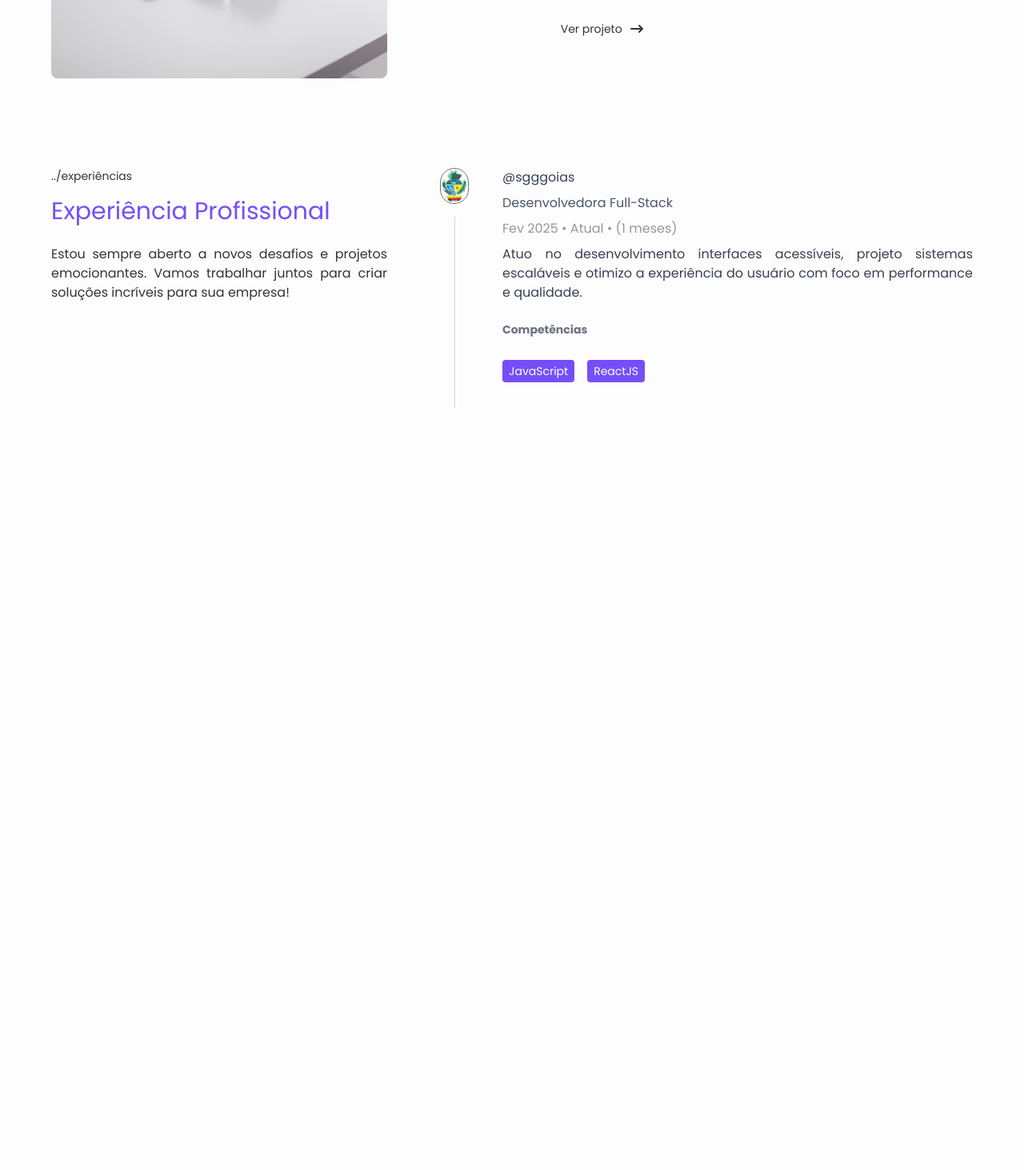
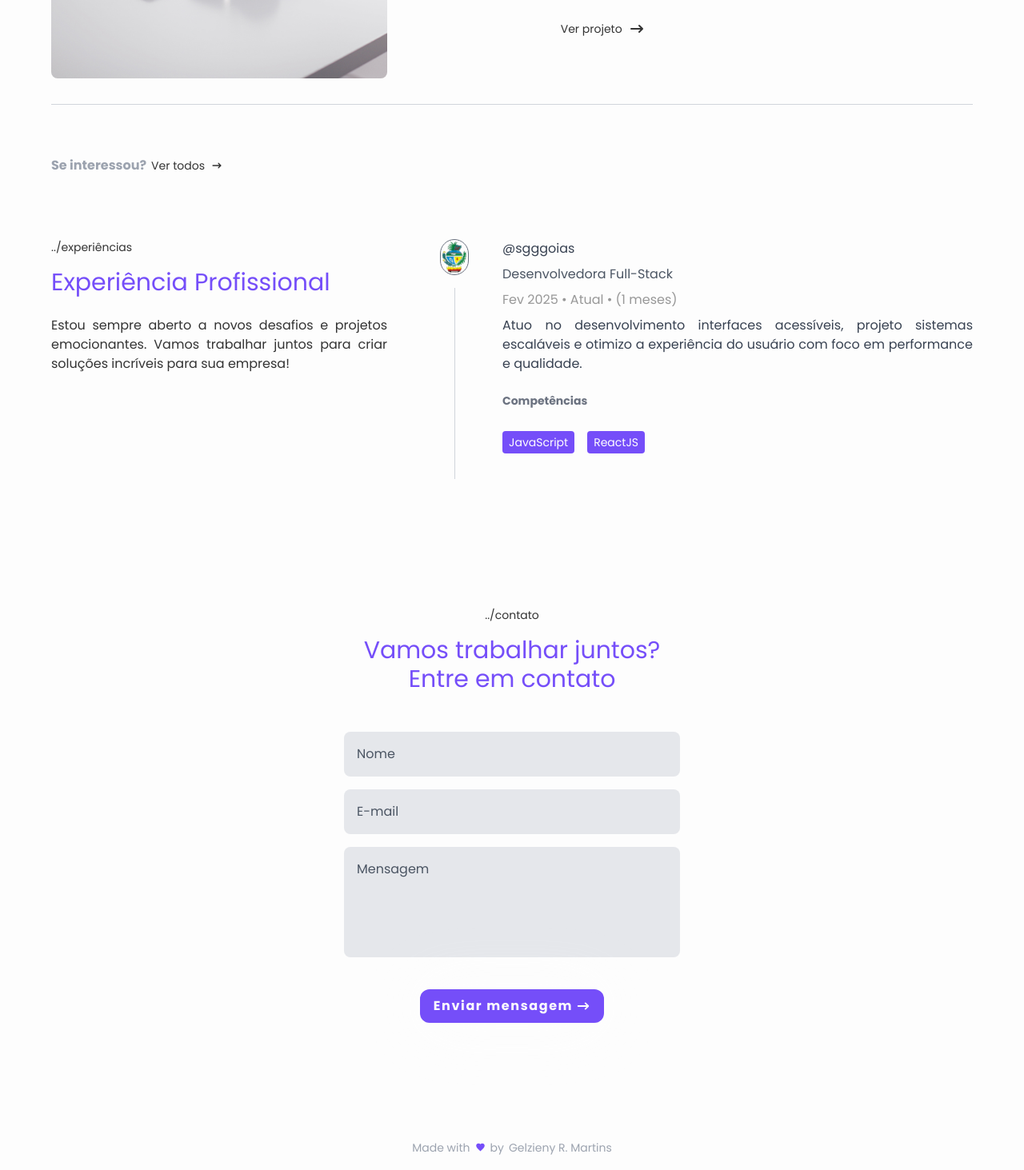
Before and after one commit to Gelzieny/teck-by-gelzieny, a Next.js app: page / in a window 1280 px wide. Shown: the part 1463-2926 px from the top of the page at 80% size. Before the commit the page ends 2037 px from the top, so only its background shows below. Built offline with nearby package versions, Linux system fonts and the light colour scheme.

Commit message:
Finalizando a sessão contatos e footer do projeto

```diff
--- /dev/null
+++ b/src/components/button/index.tsx
@@ -0,0 +1,18 @@
+import { cn } from '../../lib/utils'
+import { ButtonHTMLAttributes } from 'react'
+
+type ButtonProps = ButtonHTMLAttributes<HTMLButtonElement>
+
+export const Button = ({ children, className, ...props }: ButtonProps) => {
+  return (
+    <button
+      className={cn(
+        'inline-flex items-center gap-1 px-4 py-2 bg-main-color rounded-xl text-white-color tracking-widest font-semibold border border-transparent ease-in duration-300 hover:bg-transparent hover:text-main-color hover:border-main-color',
+        className
+      )}
+      {...props}
+    >
+      {children}
+    </button>
+  )
+}
--- /dev/null
+++ b/src/components/contact-form/index.tsx
@@ -0,0 +1,77 @@
+'use client'
+
+import { z } from 'zod'
+import { useForm } from 'react-hook-form'
+import { HiArrowNarrowRight } from 'react-icons/hi'
+import { zodResolver } from '@hookform/resolvers/zod'
+import { SectionTitle } from '../section-title'
+import { Button } from '../button'
+
+const contactFormSchema = z.object({
+  name: z.string().min(3).max(100),
+  email: z.string().email(),
+  message: z.string().min(1).max(500),
+})
+
+type ContactFormData = z.infer<typeof contactFormSchema>
+
+export function ContactForm() {
+  const {
+    handleSubmit,
+    register,
+    reset,
+    formState: { isSubmitting },
+  } = useForm<ContactFormData>({
+    resolver: zodResolver(contactFormSchema),
+  })
+
+  const onSubmit = (data: ContactFormData) => {
+    console.log(data)
+  }
+
+  return (
+    <section
+      className="px-16 md:py-32 flex items-center justify-center "
+      id="contact"
+    >
+      <div className="w-full max-w-[420px] mx-auto">
+        <SectionTitle
+          subtitle="contato"
+          title="Vamos trabalhar juntos? Entre em contato"
+          className="items-center text-center"
+        />
+
+        <form
+          onSubmit={handleSubmit(onSubmit)}
+          className="mt-12 w-full flex flex-col gap-4"
+        >
+          <input
+            type="text"
+            placeholder="Nome"
+            {...register('name')}
+            className="w-full h-14 placeholder:text-gray-600 bg-gray-200 dark:bg-gray-800 rounded-lg dark:placeholder:text-gray-400 dark:text-gray-50 p-4 focus:outline-none focus:ring-2 ring-main-color"
+          />
+          <input
+            placeholder="E-mail"
+            type="email"
+            className="w-full h-14 placeholder:text-gray-600 bg-gray-200 dark:bg-gray-800 rounded-lg dark:placeholder:text-gray-400 dark:text-gray-50 p-4 focus:outline-none focus:ring-2 ring-main-color"
+            {...register('email')}
+          />
+          <textarea
+            placeholder="Mensagem"
+            className="resize-none w-full h-[138px] placeholder:text-gray-600 bg-gray-200 dark:bg-gray-800 rounded-lg dark:placeholder:text-gray-400 dark:text-gray-50 p-4 focus:outline-none focus:ring-2 ring-main-color"
+            {...register('message')}
+            maxLength={500}
+          />
+          <div className="relative w-max mx-auto mt-6">
+            <Button className="z-[2] relative" disabled={isSubmitting}>
+              Enviar mensagem
+              <HiArrowNarrowRight size={18} />
+            </Button>
+            <div className="absolute inset-0 bg-color-bg blur-2xl opacity-20" />
+          </div>
+        </form>
+      </div>
+    </section>
+  )
+}
--- /dev/null
+++ b/src/components/footer/index.tsx
@@ -0,0 +1,14 @@
+import { IoMdHeart } from 'react-icons/io'
+
+export function Footer() {
+  return (
+    <footer className="h-14 w-full flex items-center justify-center ">
+      <span className="flex items-center gap-1.5 text-xs sm:text-sm font-mono text-gray-400">
+        Made with
+        <IoMdHeart size={13} className="text-main-color" />
+        by
+        <strong className="font-medium">Gelzieny R. Martins</strong>
+      </span>
+    </footer>
+  )
+}
--- a/src/components/pages/home/highlighted-projects/index.tsx
+++ b/src/components/pages/home/highlighted-projects/index.tsx
@@ -1,6 +1,9 @@
+import { HiArrowNarrowRight } from 'react-icons/hi'
+
 import { ProejctCard } from './project-card'
+import { Link } from '../../../link'
+import { Divider } from '../../../divider'
 import { SectionTitle } from '../../../section-title'
-import { Divider } from '../../../divider'
 
 export function HighlightedProjects() {
   return (
@@ -8,7 +11,18 @@ export function HighlightedProjects() {
       <SectionTitle title="Projetos em destaque" subtitle="destaques" />
 
       <Divider className="mb-16" />
-      <ProejctCard />
+
+      <div>
+        <ProejctCard />
+        <Divider className="mb-16" />
+        <p className="flex items-center gap-1.5">
+          <span className="text-gray-400 font-bold">Se interessou?</span>
+          <Link href="/projects" className="inline-flex">
+            Ver todos
+            <HiArrowNarrowRight />
+          </Link>
+        </p>
+      </div>
     </section>
   )
 }
--- a/src/components/pages/home/work-experience/index.tsx
+++ b/src/components/pages/home/work-experience/index.tsx
@@ -3,7 +3,7 @@ import { ExperienceItem } from './experience-item'
 
 export function WorkExperience() {
   return (
-    <section className="container py-16 flex lg:gap-16">
+    <section className="container py-8 flex lg:gap-16">
       <div className="max-w-[420px]">
         <SectionTitle
           title="Experiência Profissional"
--- a/src/pages/_app.tsx
+++ b/src/pages/_app.tsx
@@ -2,8 +2,10 @@ import '@/styles/globals.css'
 import type { AppProps } from 'next/app'
 import { Poppins } from 'next/font/google'
 
-import { Header } from '../components/header'
-import { ThemeProvider } from '../components/theme/theme-provider'
+import { Header } from '@/components/header'
+import { Footer } from '@/components/footer'
+import { ContactForm } from '@/components/contact-form'
+import { ThemeProvider } from '@/components/theme/theme-provider'
 
 const poppins = Poppins({
   variable: '--font-poppins',
@@ -17,6 +19,8 @@ export default function App({ Component, pageProps }: AppProps) {
       <div className={`${poppins.variable}`}>
         <Header />
         <Component {...pageProps} />
+        <ContactForm />
+        <Footer />
       </div>
     </ThemeProvider>
   )
```
